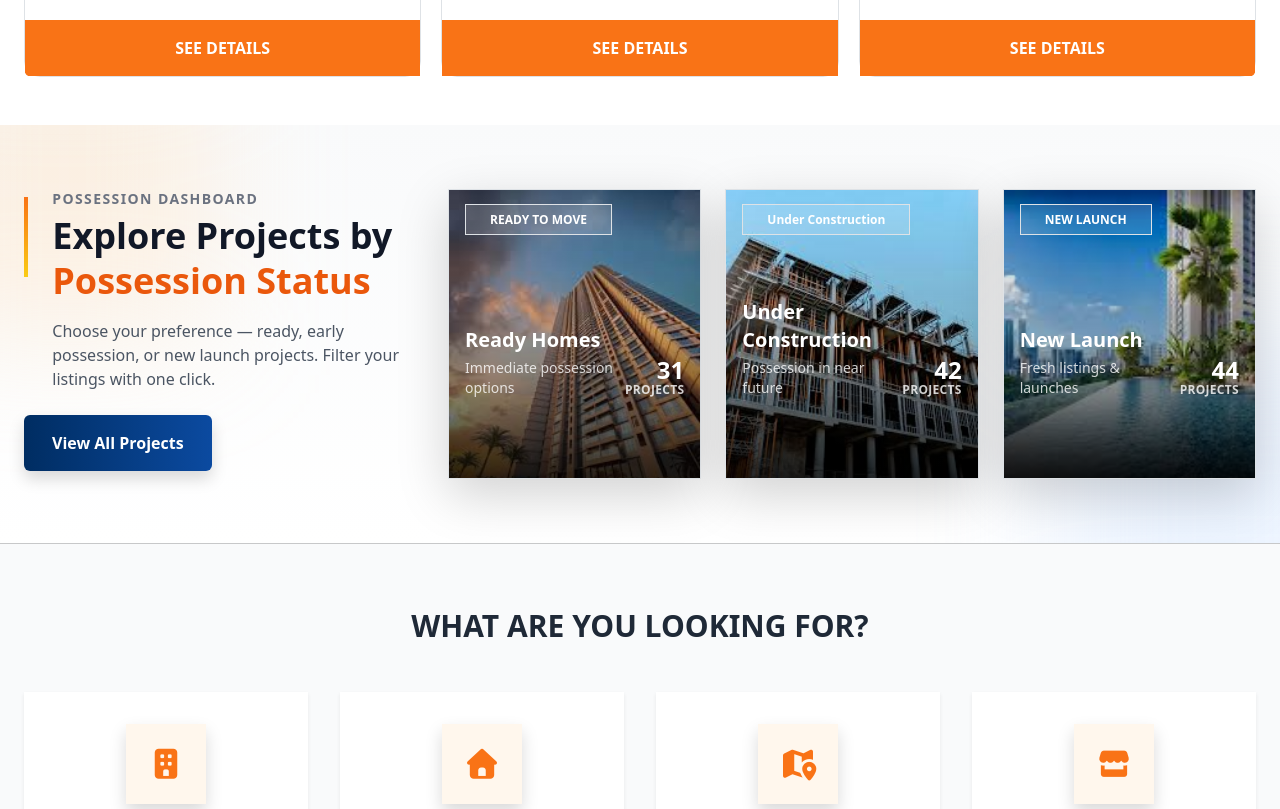
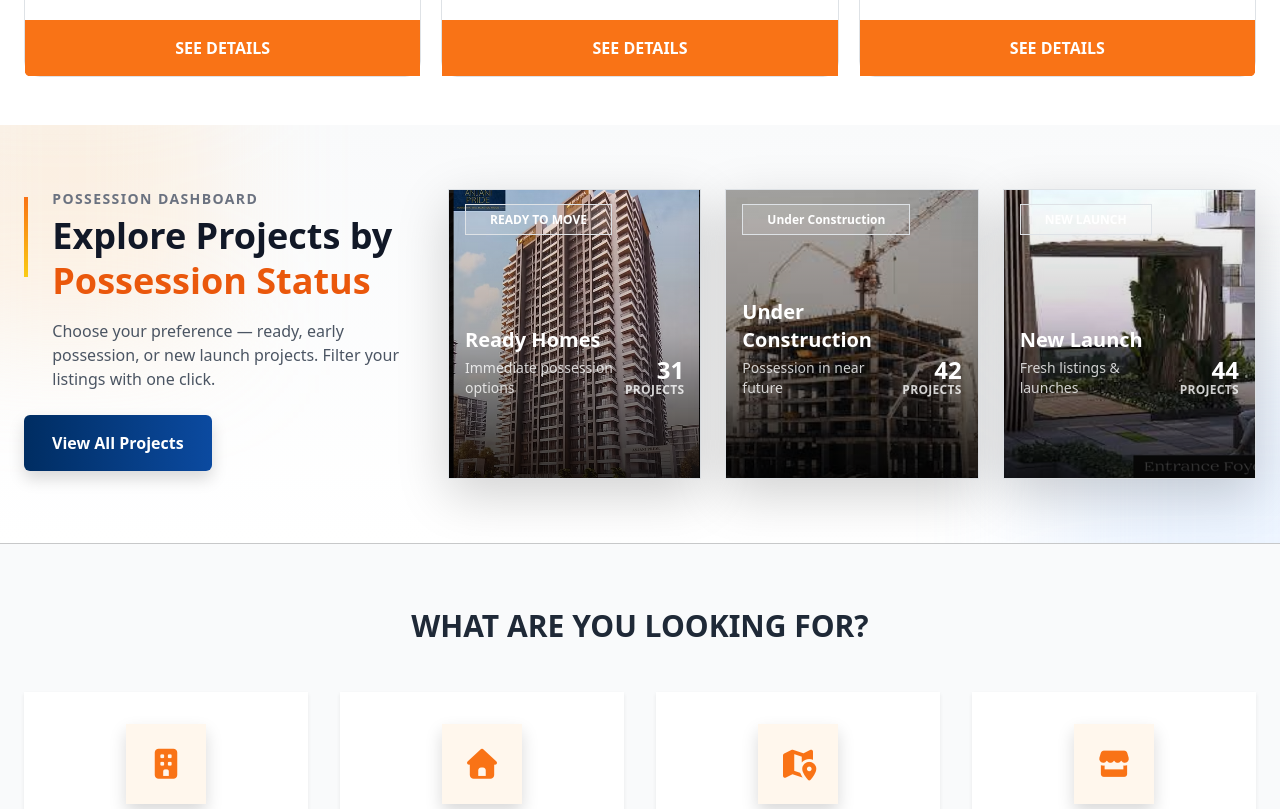
Before and after one commit to cloudrohu/sigma_homes, a Django app: page / in a window 1280 px wide. Shown: the part 2007-2816 px from the top of the page. Run offline with Django 5.2, Linux system fonts and the light colour scheme; data comes from the database, SQL or seed files in the repository; both versions use the stored data as it was after the commit; grey boxes labelled with a size stand in for pictures from a placeholder-image service; some libraries are stand-ins or nearby versions.

Commit message:
Love Nwattiti

```diff
--- a/home/admin.py
+++ b/home/admin.py
@@ -4,7 +4,7 @@ from django.utils.html import mark_safe
 from .models import (
     Setting, Slider, Leadership, Why_Choose,
     About, Contact_Page, Our_Team,
-    Testimonial, FAQ, ImpactMetric, Service, FooterLink , ContactEnquiry
+    Testimonial, FAQ, ImpactMetric, Service, FooterLink , ContactEnquiry, PossessionMetric
 )
 
 @admin.register(Setting)
@@ -314,3 +314,7 @@ class FooterLinkAdmin(ImportExportModelAdmin):
     list_filter = ("is_active",)
     search_fields = ("title", "subtitle")
     ordering = ("parent", "order")
+
+@admin.register(PossessionMetric)
+class PossessionMetricAdmin(ImportExportModelAdmin):
+    list_display = ("ready_to_move", "under_construction", "upcoming")
--- a/home/models.py
+++ b/home/models.py
@@ -320,3 +320,13 @@ class ContactEnquiry(models.Model):
 
     def __str__(self):
         return self.name
+
+
+
+class PossessionMetric(models.Model):
+    ready_to_move = models.ImageField(default=0,upload_to='metrics/')
+    under_construction = models.ImageField(default=0,upload_to='metrics/')
+    upcoming = models.ImageField(default=0,upload_to='metrics/')
+
+    def __str__(self):
+        return "Possession Metrics"
--- a/home/templates/home/content.html
+++ b/home/templates/home/content.html
@@ -517,7 +517,7 @@
 
         <!-- CARD 1 -->
         <a target="_blank" href="{% url 'search_projects' %}?bhk=&construction_status=Ready+To+Move&rera=" class="group relative  overflow-hidden shadow-lg border border-gray-100">
-          <img src="{% static 'images/ready-to-move.png' %}" class="w-full h-72 object-cover group-hover:scale-110 transition duration-700" alt="Ready to Move" >
+          <img src="{{possession_metric.ready_to_move.url}}" class="w-full h-72 object-cover group-hover:scale-110 transition duration-700" alt="Ready to Move" >
           <div class="absolute inset-0 bg-gradient-to-t from-black/80 via-black/20 to-transparent"></div>
 
           <div class="absolute top-4 left-4">
@@ -544,7 +544,7 @@
 
         <!-- CARD 2 -->
         <a target="_blank" href="{% url 'search_projects' %}?bhk=&construction_status=Under+Construction&rera=" class="group relative  overflow-hidden shadow-lg border border-gray-100">
-          <img src="{% static 'images/under-construction.png' %}" class="w-full h-72 object-cover group-hover:scale-110 transition duration-700" alt="Under Construction">
+          <img src="{{possession_metric.under_construction.url}}" class="w-full h-72 object-cover group-hover:scale-110 transition duration-700" alt="Under Construction">
           <div class="absolute inset-0 bg-gradient-to-t from-black/80 via-black/20 to-transparent"></div>
 
           <div class="absolute top-4 left-4">
@@ -571,7 +571,7 @@
 
         <!-- CARD 3 -->
         <a target="_blank" href="{% url 'search_projects' %}?bhk=&construction_status=New+Launch&rera=" class="group relative  overflow-hidden shadow-lg border border-gray-100">
-          <img src="{% static 'images/new-launch.png' %}" class="w-full h-72 object-cover group-hover:scale-110 transition duration-700" alt="New Launch">
+          <img src="{{possession_metric.upcoming.url}}" class="w-full h-72 object-cover group-hover:scale-110 transition duration-700" alt="New Launch">
           <div class="absolute inset-0 bg-gradient-to-t from-black/80 via-black/20 to-transparent"></div>
 
           <div class="absolute top-4 left-4">
--- a/home/views.py
+++ b/home/views.py
@@ -9,7 +9,7 @@ from utility.models import Locality,PropertyType,City,Bank,ProjectAmenities
 from blog.models import Blog, Category
 from .models import (
     Setting, Slider, Testimonial, About, Leadership,
-    Contact_Page, FAQ, Our_Team,Why_Choose,ImpactMetric, Service, FooterLink,ContactEnquiry
+    Contact_Page, FAQ, Our_Team,Why_Choose,ImpactMetric, Service, FooterLink,ContactEnquiry, PossessionMetric
 )
 from user.models import Developer
 
@@ -66,6 +66,7 @@ def index(request):
     bank = Bank.objects.filter(home_loan_partner=True).order_by("title")
     blogs = Blog.objects.filter(is_published=True).order_by("-published_date", "-created_at")[:3]
     about_page = About.objects.filter(is_active=True).first()
+    possession_metric = PossessionMetric.objects.first()
     impactmetric = ImpactMetric.objects.all()
     amenities = ProjectAmenities.objects.all()
     footerlink = FooterLink.objects.filter( is_active=True, parent__isnull=True).prefetch_related("children").order_by("order")
@@ -87,6 +88,7 @@ def index(request):
         "featured_developers": featured_developers,
         "featured_locality": featured_locality,
         "bank": bank,
+        "possession_metric": possession_metric,
         "blogs": blogs,
         "about_page": about_page,
         "impactmetric": impactmetric,
```
Also changed, not shown: db.sqlite3, home/migrations/0020_possessionmetric.py (added), media/metrics/1.png (added), media/metrics/4.png (added), media/metrics/underconstruction.jfif (added).
